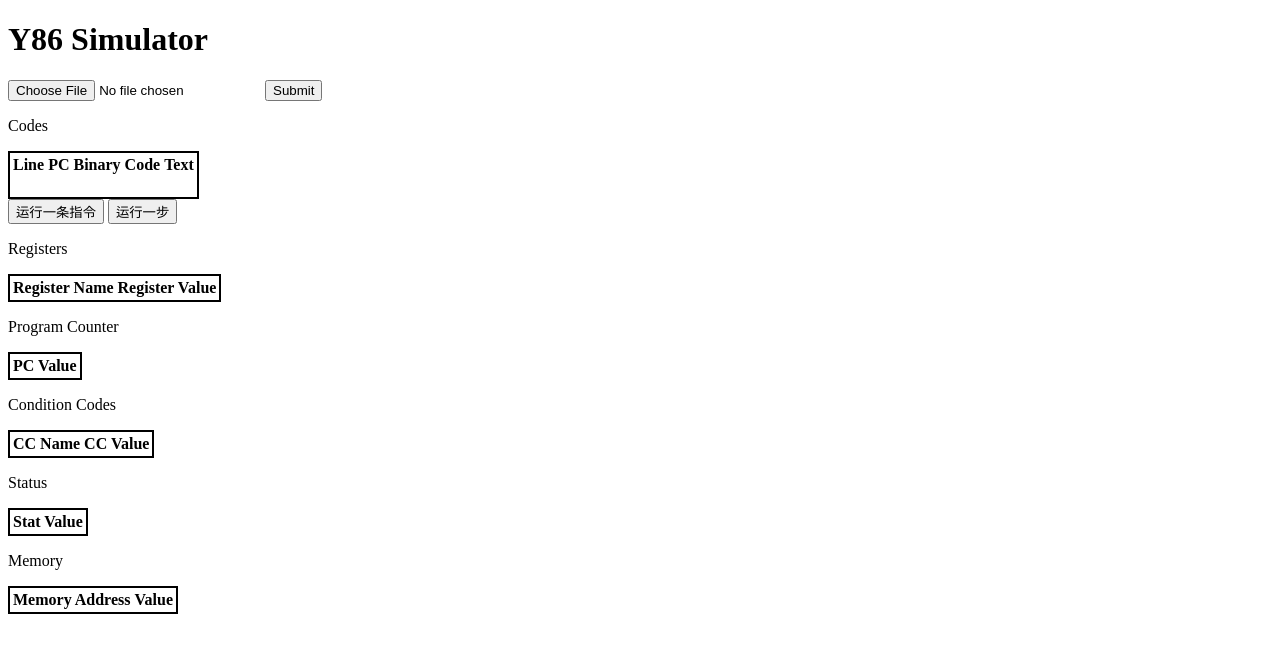
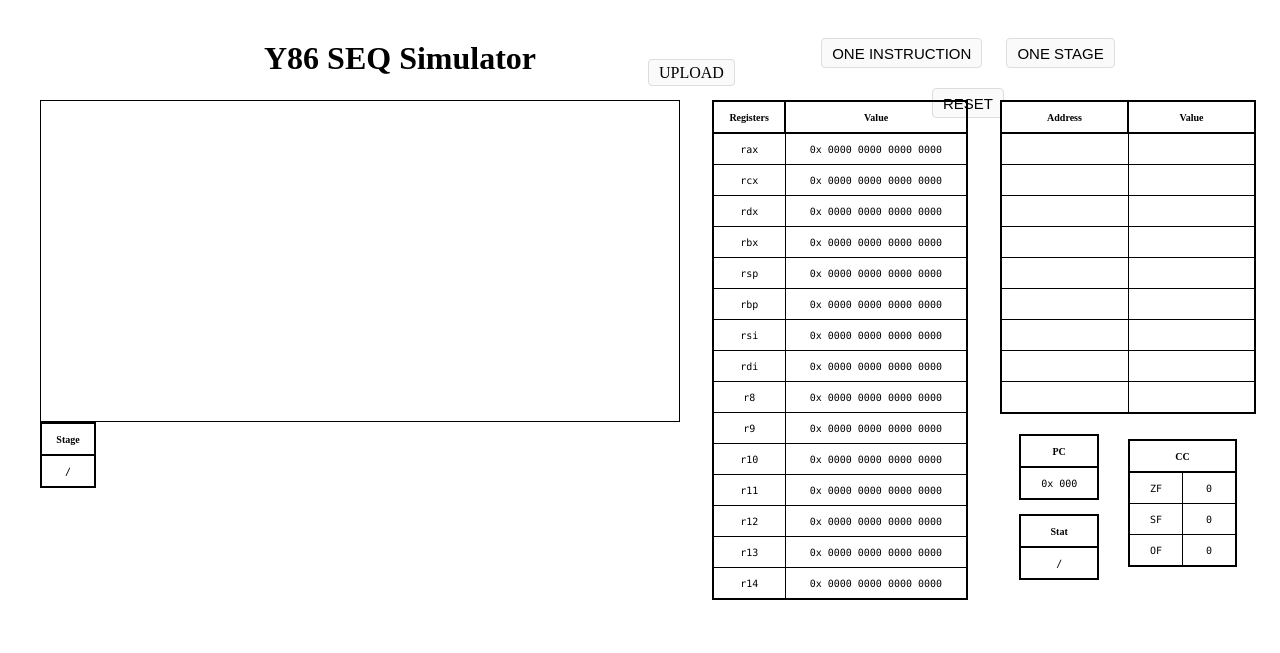
Before and after one commit to weenming/Y-86_simulator, a Flask app: page / in a window 1280 px wide. Shown: the top 653 px of the page. Run offline with Flask 2, Linux system fonts and the light colour scheme; lists and menus that the app fills with data are empty; some libraries are stand-ins or nearby versions.

Commit message:
web 2.0.0

```diff
--- a/backend/CPU.py
+++ b/backend/CPU.py
@@ -184,10 +184,10 @@ class CPU():
         self.cond_code.show()
 
     def get_cpu_vals(self):
-        vals = [self.valA, self.valB, self.valC, self.valE, self.valM, self.valP]
+        vals = [self.valA, self.valB, self.valC, self.valE, self.valM, self.valP, self.rA, self.rB]
         for val, i in zip(vals, list(range(len(vals)))):
-            if val is not None and i != 5:
+            if val is not None and i < 5:
                 vals[i] = val.get_str_hex()
             if i == 5:
                 vals[i] = Word(val).get_str_hex()
-        return {'valA':vals[0], 'valB':vals[1], 'valC':vals[2], 'valE':vals[3], 'valM':vals[4], 'valP': vals[5]}
+        return {'valA':vals[0], 'valB':vals[1], 'valC':vals[2], 'valE':vals[3], 'valM':vals[4], 'valP': vals[5], 'rA':vals[6], 'rB':vals[7]}
--- a/static/index.css
+++ b/static/index.css
@@ -1,9 +1,181 @@
-table {
-    border: 2px solid black;
-    overflow: scroll;
-    max-height: 300px;
+/* 标题和输入 */
+#top_div {
+    width: 100%;
+    position: absolute;
+}
+#head, #input, #button_div {
+    text-align: center;
+    align-content: center;
+    height: 60px;
+}
+#head {
+    position: absolute;
+    text-align: right;
+    left: 20%;
+    top: 20px;
+}
+#title {
+    display: inline;
+}
+#input {
+    position: absolute;
+    left: 50%;
+    top: 35px;
+}
+#file_fake {
+    text-align: center;
+    position: relative;
+    padding: 4px 10px;
+    width: 80px;
+    height: 30px;
+    background-color: #fafafa;
+    border: 1px solid #ddd;
+    border-radius: 4px;
+    cursor: pointer;
+    display: inline;
+}
+#file {
+    position: absolute;
+    left: 0;
+    top: 0;
+    width: 80px;
+    height: 30px;
+    opacity: 0;
+    filter: alpha(opacity=0);
+    cursor: pointer;
+}
+#button_div {
+    position: absolute;
+    width: 30%;
+    left: 60%;
+    top: 20px;
+}
+#button_div button{
+    text-align: center;
+    height: 30px;
+    margin: 10px;
+    padding: 4px 10px;
+    background-color: #fafafa;
+    border: 1px solid #ddd;
+    border-radius: 4px;
+    font-size: 15px;
+    cursor: pointer;
 }
 
-#highlight {
-    background-color: aqua;
+
+
+table {
+    border-collapse:collapse;
+    text-align: center;
 }
+table, th, td{
+    border: 2px solid black;
+    height: 28px;
+    min-width: 50px;
+    font-size: 10px;
+}
+td {
+    border: 1px solid black;
+    font-family: 'consolas';
+}
+
+
+
+/* Top-Aligned */
+#body_div {
+    position: absolute;
+    top: 100px;
+    width: 100%;
+}
+#left, #middle, #right {
+    position: absolute;
+}
+
+
+/* Left */
+#left {
+    width: 50%;
+    left: 2.5%;
+}
+#code_div {
+    font-family: 'consolas';
+    overflow: scroll;
+    width: 100%;
+    max-height: 350px;
+}
+#code_div th, #code_div td{
+    border: 0;
+    height: 30px;
+    min-width: 20px;
+    font-size: 10px;
+    padding-left: 5px;
+}
+#code_div table {
+    text-align: justify;
+    border: 1.5px solid black;
+    width: 100%;
+    max-height: 250px;
+}
+#stage_div {
+    width: 100%;
+}
+
+
+
+/* Middle */
+#middle {
+    width: 20%;
+    left: 55%;
+}
+#reg_div {
+    width: 100%;
+}
+#reg_div table {
+    width: 100%;
+    height: 100%;
+    max-height: 100%;
+}
+
+
+
+/* Right */
+#right {
+    width: 20%;
+    left: 77.5%;
+}
+#mem_div {
+    overflow: scroll;
+    width: 100%;
+    max-height: 350px;
+}
+#mem_div table {
+    width: 100%;
+    height: 100%;
+    max-height: 100%;
+}
+#mem_div th{
+    position: sticky;
+    top: 0;
+    background-color: white;
+}
+#small {
+    position: relative;
+    top: 20px;
+    width: 100%;
+}
+#pc_div, #stat_div, #cc_div {
+    position: absolute;
+}
+#cc_div {
+    left: 50%;
+    top:5px;
+}
+#pc_div, #stat_div {
+    left: 7.5%;
+}
+#stat_div {
+    top: 80px;
+}
+#pc_div table, #stat_div table{
+    min-width: 80px;
+}
--- a/static/index.js
+++ b/static/index.js
@@ -1,8 +1,10 @@
 var code_dict;   // 指令code_table的字典
-var rows;      // code_dict总行数
-const STEP_MAX = 6;
-const REGISTER_LIST = ['rax', 'rcx', 'rdx', 'rbx', 'rsp', 'rbp', 'rsi', 'rdi', 'r8', 'r9', 'r10', 'r11', 'r12', 'r13', 'r14']
+var stage = 0;   // 用于标记单阶段运行，下一阶段为哪一阶段
+var rsp_init = false;   // 用于标记rsp是否初始化过
+const STAGE_MAX = 6;
+const REGISTER_LIST = ['rax', 'rcx', 'rdx', 'rbx', 'rsp', 'rbp', 'rsi', 'rdi', 'r8', 'r9', 'r10', 'r11', 'r12', 'r13', 'r14', '/']
 const CC_LIST = ['ZF', 'SF', 'OF']
+const STAGE_NAME = ['FETCH', 'DECODE', 'EXECUTE', 'MEMORY', 'WRITE BACK', 'PC UPDATE']
 
 
 function upload(){
@@ -16,6 +18,7 @@ function upload(){
         processData: false,
         success: function(res){     // response 回调函数
             code_dict = res;
+            init();
             $("#code").html(content(code_dict, 0));
             highlight(0, 'init');
         }
@@ -23,159 +26,277 @@ function upload(){
 }
 
 // 执行一条指令
-function one_ins(){
+function one_instr(){
     $.ajax({
         url: 'signal/',
-        data: {'signal': 'ins'},    // signal='ins'：运行一句；signal='step'：运行一步，传参给后端
+        data: {'signal': 'instr'},    // signal='instr'：运行一个指令；signal='stage'：运行一个阶段，传参给后端
         success: function(res){
-            $("#register").html(content(res.REG, 1));
-            $("#pc").html(content(res.PC, 2));
-            $("#cc").html(content(res.CC, 3));
-            $("#stat").html(content(res.STAT, 4));
-            $("#memory").html(content(res.MEM, 5));
-            highlight(res, 'next');
-            if (res.ERR != ''){
-                alert(res.ERR);
-            }
+            stage = 0;
+            update(res);
         }
     })
 }
 
-// 执行特定一步(fetch, decode, excute, memory, write back, PC update)
-function one_step(){
+// 执行特定一阶段(fetch, decode, excute, memory, write back, PC update)
+function one_stage(){
     $.ajax({
         url: 'signal/',
-        data: {'signal': 'step'},       // signal='ins'：运行一句；signal='step'：运行一步，传参给后端
+        data: {'signal': 'stage'},       // signal='instr'：运行一条指令；signal='stage'：运行一个阶段，传参给后端
         success: function(res){
-            $("#register").html(content(res.REG, 1));
-            $("#pc").html(content(res.PC, 2));
-            $("#cc").html(content(res.CC, 3));
-            $("#stat").html(content(res.STAT, 4));
-            $("#memory").html(content(res.MEM, 5));
-            highlight(res, 'next');
-            if (res.ERR != ''){
-                alert(res.ERR);
-            }
+            stage++;
+            if (stage >= 6) stage -= 6;
+            update(res);
         }
     })
 }
 
+// 重置
+function reset(){
+    $.ajax({
+        url: 'signal/',
+        data: {'signal': 'reset'},    // signal='instr'：运行一个指令；signal='stage'：运行一个阶段，传参给后端
+        success: function(){
+            init();
+            $("#code").html(content(code_dict, 0));
+            highlight(0, 'init');
+        }
+    })
+}
+
+// 执行完一步后更新
+function update(res){
+    $("#register").html(content(res, 1));
+    $("#pc").html(content(res, 2));
+    $("#cc").html(content(res, 3));
+    $("#stat").html(content(res, 4));
+    $("#memory").html(content(res, 5));
+    $("#stage").html(content(res, 6));
+    highlight(res, 'next');
+    if (res.ERR != ''){
+        alert(res.ERR);
+    }
+}
+
+// js写入HTML
 function content(input, flag){
     let str;
     switch (flag){
         case 0: {
-            str = "<tr> <th>Line</th> <th>PC</th> <th>Binary Code</th> <th>Text</th> </tr>";
-            rows = input.length;
+            // code table, input=code_dict
+            str = '';
+            let rows = input.length;
             for (let i = 0; i < rows; i++){
                 let l = input[i];
-                str += "<tr> <td>" + l.line +"</td> <td>" + l.pc + "</td> <td>" + l.code + "</td> <td>" + l.text + "</td> </tr>"
+                str += "<tr> <td>" + l.line + "</td> <td>" + l.text;
             }
-            return str;
+            break;
         }
-        case 1: str = "<tr> <th>Register Name</th> <th>Register Value</th> </tr>"; break;
-        case 2: str = "<tr> <th>PC Value</th> </tr>"; break;
-        case 3: str = "<tr> <th>CC Name</th> <th>CC Value</th> </tr>"; break;
-        case 4: str = "<tr> <th>Stat Value</th> </tr>"; break;
-        case 5: str = "<tr> <th>Memory Address</th> <th>Value</th> </tr>"; break;
-        default: str = '';
-    }
-    if (typeof(input) == 'object'){
-        // 对于在MEM中的元素，key换为16进制
-        if (flag == 5){
-            for (let i in input){
-                i_int = Number(i);
-                i_hex = '0x' + i_int.toString(16);
-                str += "<tr> <td>" + full_str(i_hex, 3) + "</td> <td>" + full_str(input[i]) + "</td> </tr>";
+        case 1: {
+            // register table
+            str = "<tr> <th>Registers</th> <th>Value</th> </tr>";
+            for (let i in input.REG){
+                str += "<tr> <td>" + i + "</td> <td>" + full_str(input.REG[i]) + "</td> </tr>";
             }
+            break;
         }
-        // 对于REG中的数值，结果换成16进制
-        else if (flag == 1){
-            for (let i in input){
-                str += "<tr> <td>" + i + "</td> <td>" + full_str(input[i]) + "</td> </tr>";
+        case 2: {
+            // PC table
+            str = "<tr> <th>PC</th> </tr>";
+            str += "<tr> <td>" + full_str(input.PC, 3) + "</td> </tr>";
+            break;
+        }
+        case 3: {
+            // CC table
+            str = "<tr> <th colspan='2'>CC</th> </tr>";
+            for (let i in input.CC){
+                str += "<tr> <td>" + i + "</td> <td>" + input.CC[i] + "</td> </tr>";
             }
+            break;
         }
-        // CC
-        else {
-            for (let i in input){
-                str += "<tr> <td>" + i + "</td> <td>" + input[i] + "</td> </tr>";
+        case 4: {
+            // stat table
+            str = "<tr> <th>Stat</th> </tr>";
+            str += "<tr> <td>" + input.STAT + "</td> </tr>";
+            break;
+        }
+        case 5: {
+            // memory table
+            // 对于在MEM中的元素，key换为16进制，并按照内存从大到小排序
+            str = "<tr> <th>Address</th> <th>Value</th> </tr>";
+            let mem_arr = Object.entries(input.MEM);
+            let length = mem_arr.length;
+            let rsp = input.REG.rsp;
+            let rsp_min = input.TEMP.rsp_min;   // 标记代码段内存最大处
+
+            // rsp是否初始化
+            if (rsp != '0x0' && rsp_init == false) {
+                rsp_init = true
             }
+
+            // memory代码段最多延申到code_length处
+            let code_length = 0;
+            while(1) {
+                if (mem_arr[code_length][0] == rsp_min || code_length == length)
+                    break;
+                else code_length++;
+            }
+
+            console.log(rsp);
+            console.log(rsp_min);
+            console.log(mem_arr[code_length][0])
+
+            // memory代码段输出
+            for (let i = code_length - 1; i >= 0; i --){
+                let addr = '0x' + Number(mem_arr[i][0]).toString(16);
+                let val = mem_arr[i][1];
+                str += "<tr> <td>" + full_str(addr, 3) + "</td> <td>" + full_str(val) + "</td> </tr>";
+            }
+            break;
         }
-    }
-    // PC STAT
-    else{
-        str += "<tr> <td>" + input + "</td> </tr>";
+        case 6: {
+            // stage table
+            str = "<tr> <th>Stage</th> <th>" + STAGE_NAME[stage] + "</th> </tr>" +
+                  "<tr> <td>rA</td> <td>" + REGISTER_LIST[input.TEMP.rA] + "</td> </tr>" +
+                  "<tr> <td>rB</td> <td>" + REGISTER_LIST[input.TEMP.rB] + "</td> </tr>" +
+                  "<tr> <td>valA</td> <td>" + full_str(input.TEMP.valA) + "</td> </tr>" +
+                  "<tr> <td>valB</td> <td>" + full_str(input.TEMP.valB) + "</td> </tr>" +
+                  "<tr> <td>valC</td> <td>" + full_str(input.TEMP.valC) + "</td> </tr>" +
+                  "<tr> <td>valE</td> <td>" + full_str(input.TEMP.valE) + "</td> </tr>" +
+                  "<tr> <td>valM</td> <td>" + full_str(input.TEMP.valM) + "</td> </tr>" +
+                  "<tr> <td>valP</td> <td>" + full_str(input.TEMP.valP) + "</td> </tr>";
+            break;
+        }
+        default: str = ''
     }
     return str;
 }
 
 function init(){
-    let str = "<tr> <th>Line</th> <th>PC</th> <th>Binary Code</th> <th>Text</th> </tr>";
-    let foo = "<tr> <td></td> <td></td> <td></td> <td></td> </tr>";
-    $("#code").html(str + foo + foo + foo + foo + foo);
+    // code table
+    let str = "<tr> <th></th> </tr>";
+    let foo = "<tr> <td></td> </tr>";
+    $("#code").html(str + foo + foo + foo + foo + foo + foo + foo + foo + foo);
 
-    str = "<tr> <th>Register Name</th> <th>Register Value</th> </tr>";
-    let length = REGISTER_LIST.length
+    // register table
+    str = "<tr> <th>Registers</th> <th>Value</th> </tr>";
+    let length = REGISTER_LIST.length - 1
     for (let i = 0; i < length; i++){
         str += "<tr> <td>" + REGISTER_LIST[i] + "</td> <td>" + full_str(0) + "</td> </tr>"
     }
     $("#register").html(str);
 
-    str = "<tr> <th>PC Value</th> </tr>" + "<tr> <td>" + 0 + "</td> </tr>"
+    // pc table
+    str = "<tr> <th>PC</th> </tr>" + "<tr> <td>" + full_str(0,3) + "</td> </tr>"
     $("#pc").html(str);
 
-    str = "<tr> <th>CC Name</th> <th>CC Value</th> </tr>";
+    // cc table
+    str = "<tr> <th colspan='2'>CC</th> </tr>";
     length = CC_LIST.length
     for (let i = 0; i < length; i++){
         str += "<tr> <td>" + CC_LIST[i] + "</td> <td>" + 0 + "</td> </tr>"
     }
     $("#cc").html(str);
 
-    str = "<tr> <th>Stat Value</th> </tr>" + "<tr> <td>" + '/' + "</td> </tr>"
+    // stat table
+    str = "<tr> <th>Stat</th> </tr>" + "<tr> <td>" + '/' + "</td> </tr>"
     $("#stat").html(str);
 
-    str = "<tr> <th>Memory Address</th> <th>Value</th> </tr>"
+    // memory table
+    str = "<tr> <th>Address</th> <th>Value</th> </tr>";
     foo = "<tr> <td></td> <td></td> </tr>";
-    $("#memory").html(str + foo + foo + foo + foo + foo);
+    $("#memory").html(str + foo + foo + foo + foo + foo + foo + foo + foo + foo);
+
+    // stage
+    str = "<tr> <th>Stage</th> </tr>" + "<tr> <td>" + '/' + "</td> </tr>"
+    $("#stage").html(str);
 
 }
 
 // 执行过程中高亮实现
 function highlight(res, option='next') {
-    var ins_count;
+
+    // code table第instr_count行高亮
+    var instr_count = next_code(res, option)
+    var tbl = document.getElementById("code");
+    sub_highlight(tbl, instr_count - 1);
+
+    if (option == 'next'){
+            // register table第[line]行高亮
+    line = next_register(res);
+    tbl = document.getElementById("register");
+    sub_highlight(tbl, line);
+    }
+}
+
+// 得到code table高亮的行数
+function next_code(res, option='next'){
+    var instr_count;
     // 下一步的高亮
     if (option == 'next'){
         for (var i in code_dict){
             var elem = code_dict[i];
             if (parseInt(elem.pc) == res.PC && elem.code != ''){
-                ins_count = elem.line;
+                instr_count = elem.line;
                 break;
             }
         }
     }
-    // 初始化的高亮
+    // 初始行
     else if (option == 'init'){
         for (var i in code_dict){
             var elem = code_dict[i];
             if (elem.pc != '' && elem.code != ''){
-                ins_count = elem.line;
+                instr_count = elem.line;
                 break;
             }
         }
     }
+    return instr_count
+}
 
-    console.log(ins_count);
-    // 代码块第ins_count行高亮
-    var tbl = document.getElementById("code");;
+// 得到register table高亮的行数
+function next_register(res){
+    // console.log(res.TEMP.rA)
+    // 若有15，不返回F寄存器
+    if (res.TEMP.rA == 15 && res.TEMP.rB == 15) {
+        return [];
+    }
+    else if (res.TEMP.rA != 15 && res.TEMP.rB == 15) {
+        return res.TEMP.rA + 1;
+    }
+    else if (res.TEMP.rA == 15 && res.TEMP.rB != 15) {
+        return res.TEMP.rB + 1;
+    }
+    else
+        return [res.TEMP.rA + 1, res.TEMP.rB + 1];
+}
+
+function sub_highlight(tbl, line) {
     var trs = tbl.getElementsByTagName("tr");
+    let rows = trs.length;
+    // console.log(rows);
+    // console.log(line);
     for (let i = 0; i < rows; i++) {
         trs[i].style.background = "white";
     }
-    trs[ins_count].style.background = "yellow";
+    if (typeof(line) == 'number') {
+        trs[line].style.background = "yellow";
+    }
+    else if (typeof(line) == 'object') {
+        let length = line.length;
+        for (let i = 0; i < length; i++) {
+            trs[line[i]].style.background = "yellow";
+        }
+    }
+    return;
 }
+
 
 // 补齐16进制数字并大写，四位隔开
 function full_str(str, len=16){
-    var num = (str.slice(2)).toUpperCase();
+    if (str == null) return '/';
+    var substr = String(str).slice(2)
+    var num = substr.toUpperCase();
     var num_full = num.padStart(len, 0)
     if (len == 16){
         let num_sep = num_full.slice(0,4) + ' ' + num_full.slice(4,8) + ' '
--- a/templates/index.html
+++ b/templates/index.html
@@ -6,68 +6,92 @@
     <meta name="viewport" content="width=device-width, initial-scale=1.0">
     <script src="../static/index.js"></script>
     <script src="https://cdn.staticfile.org/jquery/3.4.1/jquery.min.js"></script>
-    <!-- <script src="https://cdn.bootcdn.net/ajax/libs/jquery/3.6.1/jquery.min.js"></script> -->
+    <!-- <link href="https://cdn.staticfile.org/twitter-bootstrap/5.1.1/css/bootstrap.min.css" rel="stylesheet">
+    <script src="http://apps.bdimg.com/libs/bootstrap/3.3.4/js/bootstrap.min.js"></script> -->
     <link rel="stylesheet" type="text/css" href="../static/index.css" />
-    <title>Y86 Simulator</title>
+    <title>Y86 SEQ Simulator</title>
 </head>
 <body onload="init()">
-    <h1>Y86 Simulator</h1>
+    <div id="top_div">
+        <div id="head">
+            <h1 id="title">Y86 SEQ Simulator</h1>
+        </div>
         <!-- 文件输入 -->
-    <input type="file" id="file" onchange="init()">
-    <input type="submit" id="submit" onclick="upload()">
+        <div id="input" >
+            <div id="file_fake">
+                <input type="file" id="file" onchange="upload()">UPLOAD
+            </div>
+        </div>
+        <!-- 按钮交互 -->
+        <div id="button_div">
+            <button id="one_instr" onclick="one_instr();">ONE INSTRUCTION</button>
+            <button id="one_stage" onclick="one_stage();">ONE STAGE</button>
+            <button id="reset" onclick="reset()">RESET</button>
+        </div>
+    </div>
 
+    <div id="body_div">
+        <div id="left">
             <!-- 代码 -->
             <div id="code_div">
-        <p>Codes</p>
-        <table id="code">
-            <tr> <th>Line</th> <th>PC</th> <th>Binary Code</th> <th>Text</th> </tr>
+                <!-- <p>Codes</p> -->
+                <table id="code" class="table table-striped">
                 </table>
             </div>
 
-    <!-- 按钮交互 -->
-    <div id="button_div">
-        <button id="one_ins" onclick="one_ins();">运行一条指令</button>
-        <button id="one_step" onclick="one_step();">运行一步</button>
+            <!-- 阶段 -->
+            <div id="stage_div">
+                <!-- <p>Stage</p> -->
+                <table id="stage">
+                </table>
+            </div>
         </div>
 
+
+        <div id="middle">
             <!-- 寄存器 -->
-    <div id="register_div">
-        <p>Registers</p>
+            <div id="reg_div">
+                <!-- <p>Registers</p> -->
                 <table id="register">
-            <tr> <th>Register Name</th> <th>Register Value</th> </tr>
+                </table>
+            </div>
+        </div>
+
+
+        <div id="right">
+            <!-- 内存 -->
+            <div id="mem_div">
+                <!-- <p>Memory</p> -->
+                <table id="memory">
                 </table>
             </div>
 
+            <div id="small">
                 <!-- 程序计数器 -->
                 <div id="pc_div">
-        <p>Program Counter</p>
+                    <!-- <p>Program Counter</p> -->
                     <table id="pc">
-            <tr> <th>PC Value</th> </tr>
                     </table>
                 </div>
 
                 <!-- 条件码 -->
                 <div id="cc_div">
-        <p>Condition Codes</p>
+                    <!-- <p>Condition Codes</p> -->
                     <table id="cc">
-            <tr> <th>CC Name</th> <th>CC Value</th> </tr>
                     </table>
                 </div>
 
                 <!-- 程序状态 -->
                 <div id="stat_div">
-        <p>Status</p>
+                    <!-- <p>Status</p> -->
                     <table id="stat">
-            <tr> <th>Stat Value</th> </tr>
                     </table>
                 </div>
+            </div>
+        </div>
+    </div>
 
-    <!-- 内存 -->
-    <div id="memory_div">
-        <p>Memory</p>
-        <table id="memory">
-            <tr> <th>Memory Address</th> <th>Value</th> </tr>
-        </table>
-    </div>
+
+
 </body>
 </html>
```
Also changed, not shown: setup.py (+21 -19 lines), xjbtext.py (deleted, +0 -38 lines), 4 other files. Lines whose indentation alone changed are shown as unchanged.
